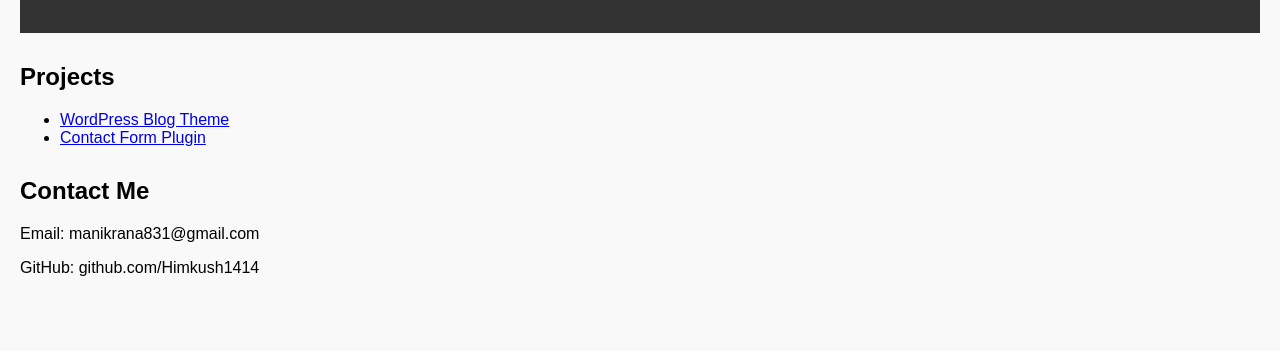
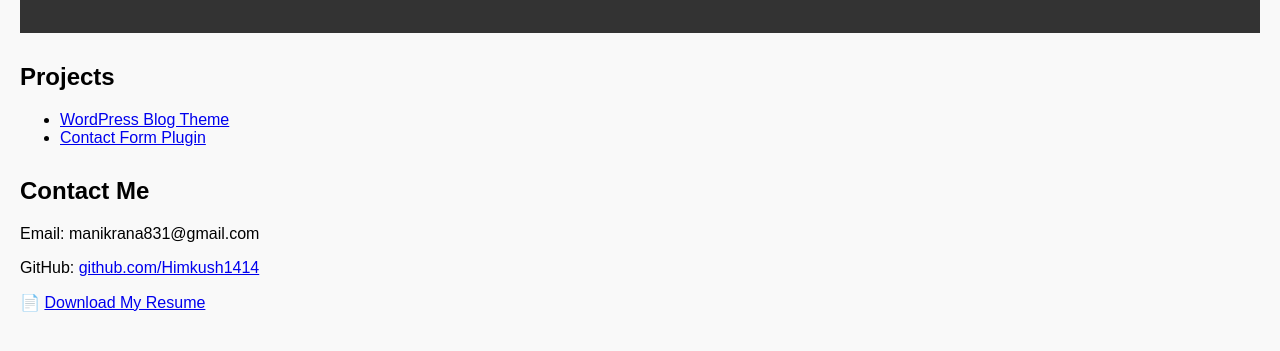
Before and after one commit to Himkush1414/portfolio-website, a plain HTML site: page index.html in a window 1280 px wide. Shown: the part 141-492 px from the top of the page. Drawn offline with Linux system fonts and the light colour scheme.

Commit message:
Added index.html

```diff
--- a/index.html
+++ b/index.html
@@ -19,10 +19,13 @@
   </section>
 
   <section id="contact">
-    <h2>Contact Me</h2>
-    <p>Email: manikrana831@gmail.com</p>
-    <p>GitHub: github.com/Himkush1414</p>
-  </section>
+  <h2>Contact Me</h2>
+  <p>Email: manikrana831@gmail.com</p>
+  <p>GitHub: <a href="https://github.com/Himkush1414">github.com/Himkush1414</a></p>
+  <p>
+    📄 <a href="Manik-Rana-Resume.pdf" target="_blank">Download My Resume</a>
+  </p>
+</section>
 
   <script src="script.js"></script>
 </body>
```
